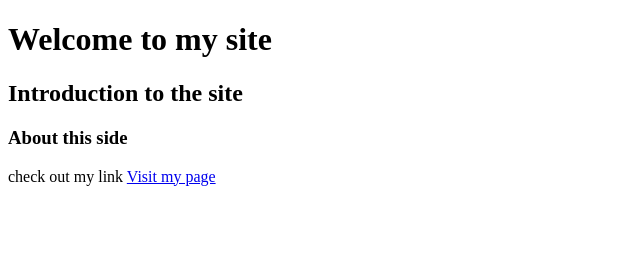
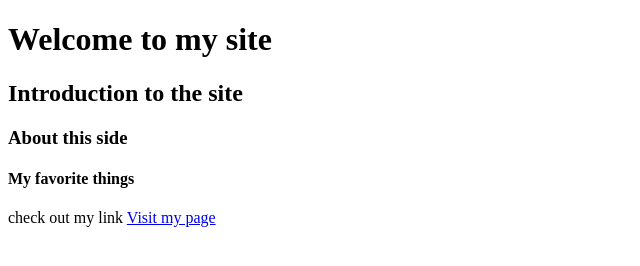
Before and after one commit to Keneditt/My_First_Portfolio, a plain HTML site: page html_basic/index.html in a window 1280 px wide. Shown: the whole page, without its empty margins (0-640 px from the left). Drawn offline with Linux system fonts and the light colour scheme.

Commit message:
added line 12

```diff
--- a/html_basic/index.html
+++ b/html_basic/index.html
@@ -9,6 +9,7 @@
     <h1>Welcome to my site</h1>
     <h2> Introduction to the site</h2>
     <h3>About this side</h3>
+    <h4>My favorite things</h4>
     <p>check out my link <a href= "https://i.ibb.co/gTDZZT8/ALX-Logo-07.png" targrt="_self ">Visit my page</a> </p>
 </body>
 </html>
```
